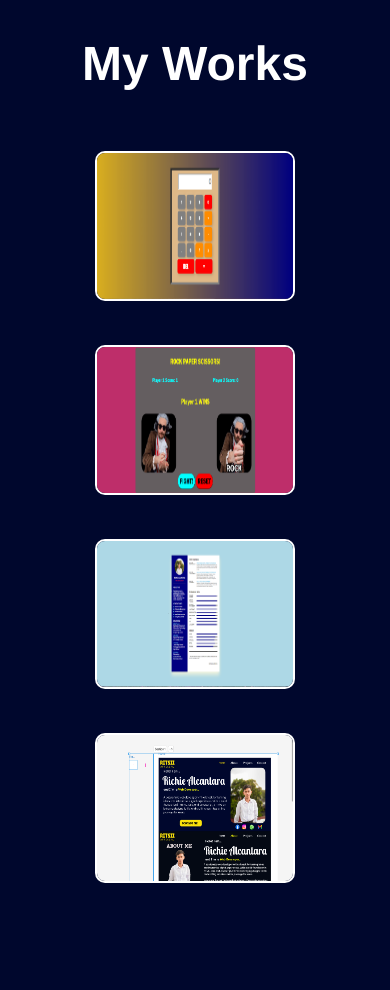
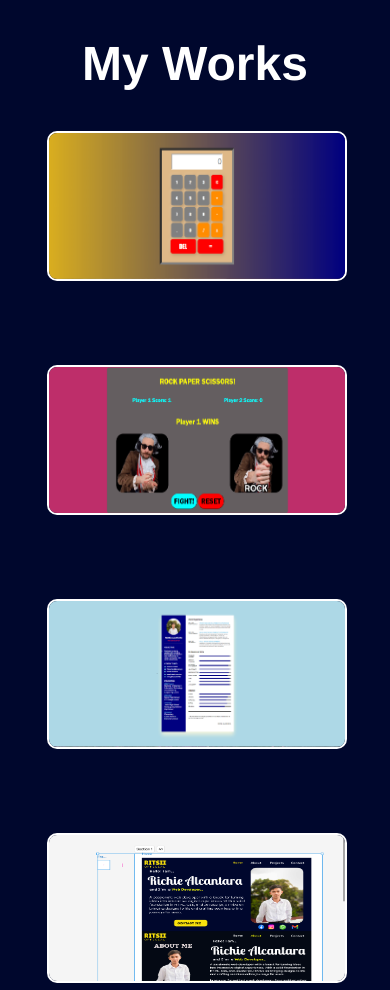
Before and after one commit to anonymouseritsi/Portfolio, a plain HTML site: page index.html in a window 390 px wide. Shown: the part 2140-3130 px from the top of the page. Drawn offline with Linux system fonts and the light colour scheme.

Commit message:
Update style.css

```diff
--- a/style.css
+++ b/style.css
@@ -182,19 +182,26 @@ section {
     margin: 40px 0;
     color: white;
 }
+.works-info {
+    display: grid;
+    grid-template-columns: repeat(2, 1fr);
+    align-items: center;
+    gap: 5rem;
+}
 
 .works-container {
     display: flex;
-    justify-content: center;
+/*     justify-content: center; */
     align-items: center;
-    padding: 20px;
-    background: rgba(0, 7, 45, 1);
-    gap: 50px;
+/*     padding: 20px; */
+/*     background: rgba(0, 7, 45, 1); */
+    gap: 30px;
+    gap: 5rem;
 }
 
 .works-container a img {
-    width: 500px;
-    height: 300px;
+    width: 300px;
+    height: 150px;
     border: 2px solid white;
     border-radius: 10px;
     transition: transform 0.3s ease;
@@ -364,10 +371,13 @@ footer {
     .section-content-right {
         width: 100%;
     }
+    .works-info {
+        grid-template-columns: 1fr;
+    }
 
-    .works-container a img {
-        width: 200px;
-        height: 150px;
+    .works-container img {
+        width: 100px;
+        height: 50px;
         text-align: center;
         justify-content: center;
     }
```
